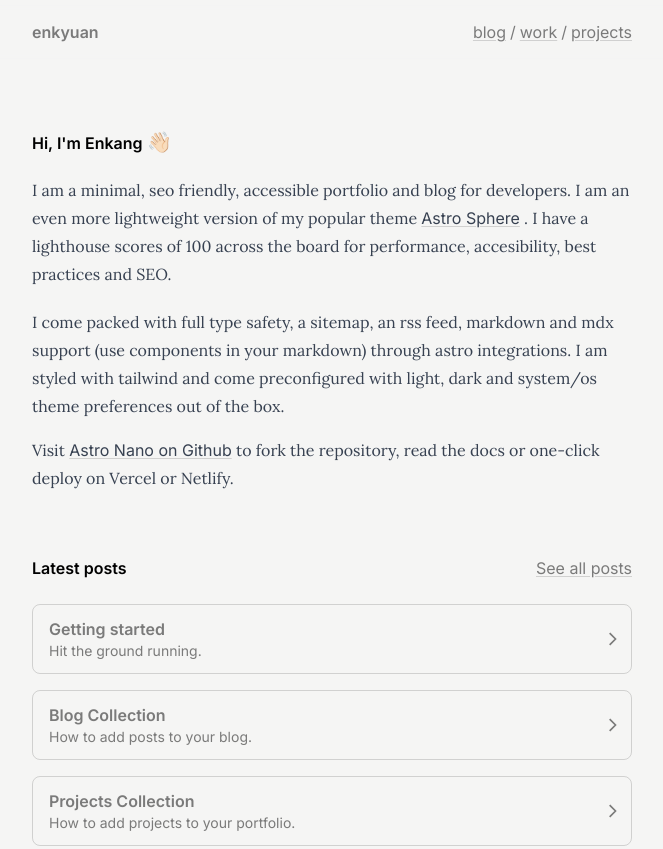
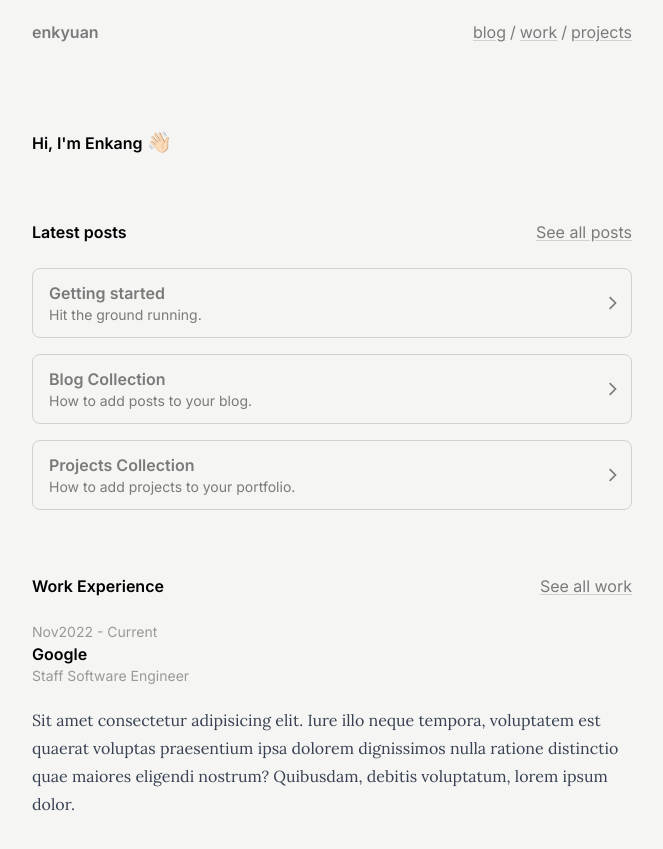
Before and after one commit to enkyuan/enkyuan.github.io, an Astro site: page / in a window 1280 px wide. Shown: the top 849 px of the page, without its empty margins (308-971 px from the left). Built offline with nearby package versions, Linux system fonts and the light colour scheme; Astro itself is replaced by a stand-in of ours; a web font is replaced by a local one.

Commit message:
edited index.astro

```diff
--- a/src/pages/index.astro
+++ b/src/pages/index.astro
@@ -39,26 +39,10 @@ const work = await Promise.all(
       <section>
         <article class="space-y-4">
           <p class="animate">
-            I am a minimal, seo friendly, accessible portfolio and blog for developers.
-            I am an even more lightweight version of my popular theme
-            <Link href="https://github.com/markhorn-dev/astro-sphere" aria-label="Astro Sphere on Github" external>
-              Astro Sphere
-            </Link>.
-            I have a lighthouse scores of 100 across the board for performance,
-            accesibility, best practices and SEO.
           </p>
           <p class="animate">
-            I come packed with full type safety, a sitemap, an rss feed, markdown
-            and mdx support (use components in your markdown) through astro integrations.
-            I am styled with tailwind and come preconfigured with light, dark and
-            system/os theme preferences out of the box.
           </p>
           <p class="animate">
-            Visit
-            <Link href="https://github.com/markhorn-dev/astro-nano" aria-label="Astro Nano on Github" external>
-              Astro Nano on Github
-            </Link>
-            to fork the repository, read the docs or one-click deploy on Vercel or Netlify.
           </p>
         </article>
       </section>
```
